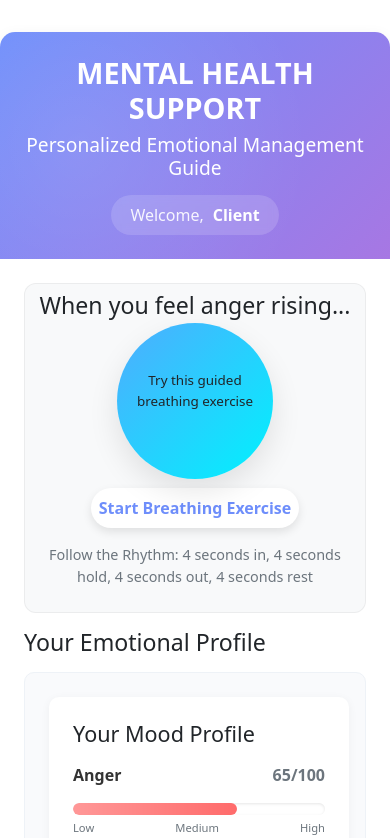
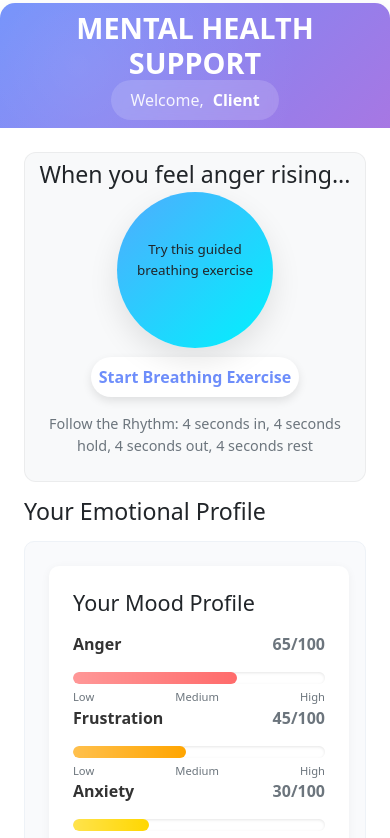
Before and after one commit to Esraa-mohamed1/react-medical-site, a React (Create React App) app in the folder mental-health-supporter/: page /artical in a window 390 px wide. Shown: the top 838 px of the page. Built offline with nearby package versions, Linux system fonts and the light colour scheme.

Commit message:
decrease higt of header

```diff
--- a/mental-health-supporter/src/pages/MentalHealthArticle.js
+++ b/mental-health-supporter/src/pages/MentalHealthArticle.js
@@ -33,7 +33,7 @@ const MentalHealthArticle = ({ clientData = {} }) => {
       <header className="article-header">
         <div className="header-overlay"></div>
         <h1>MENTAL HEALTH SUPPORT</h1>
-        <h2>Personalized Emotional Management Guide</h2>
+        {/* <h2>Personalized Emotional Management Guide</h2> */}
         <div className="user-greeting">
           <span className="welcome">Welcome, </span>
           <span className="username">{name}</span>
--- a/mental-health-supporter/src/styles/MentalHealthArticle.css
+++ b/mental-health-supporter/src/styles/MentalHealthArticle.css
@@ -1,7 +1,7 @@
 /* Base Styles */
 .article-container {
     max-width: 900px;
-    margin: 2rem auto;
+    margin: 0.2rem auto;
     background: white;
     border-radius: 15px;
     overflow: hidden;
@@ -11,7 +11,7 @@
   .article-header {
     background: linear-gradient(135deg, #6e8efb, #a777e3);
     color: white;
-    padding: 2rem;
+    padding: 0.5rem;
     text-align: center;
     position: relative;
   }
@@ -133,7 +133,7 @@
     }
 
     .article-header {
-      padding: 1.5rem;
+      padding: 0.5rem;
     }
 
     .article-header h1 {
```
